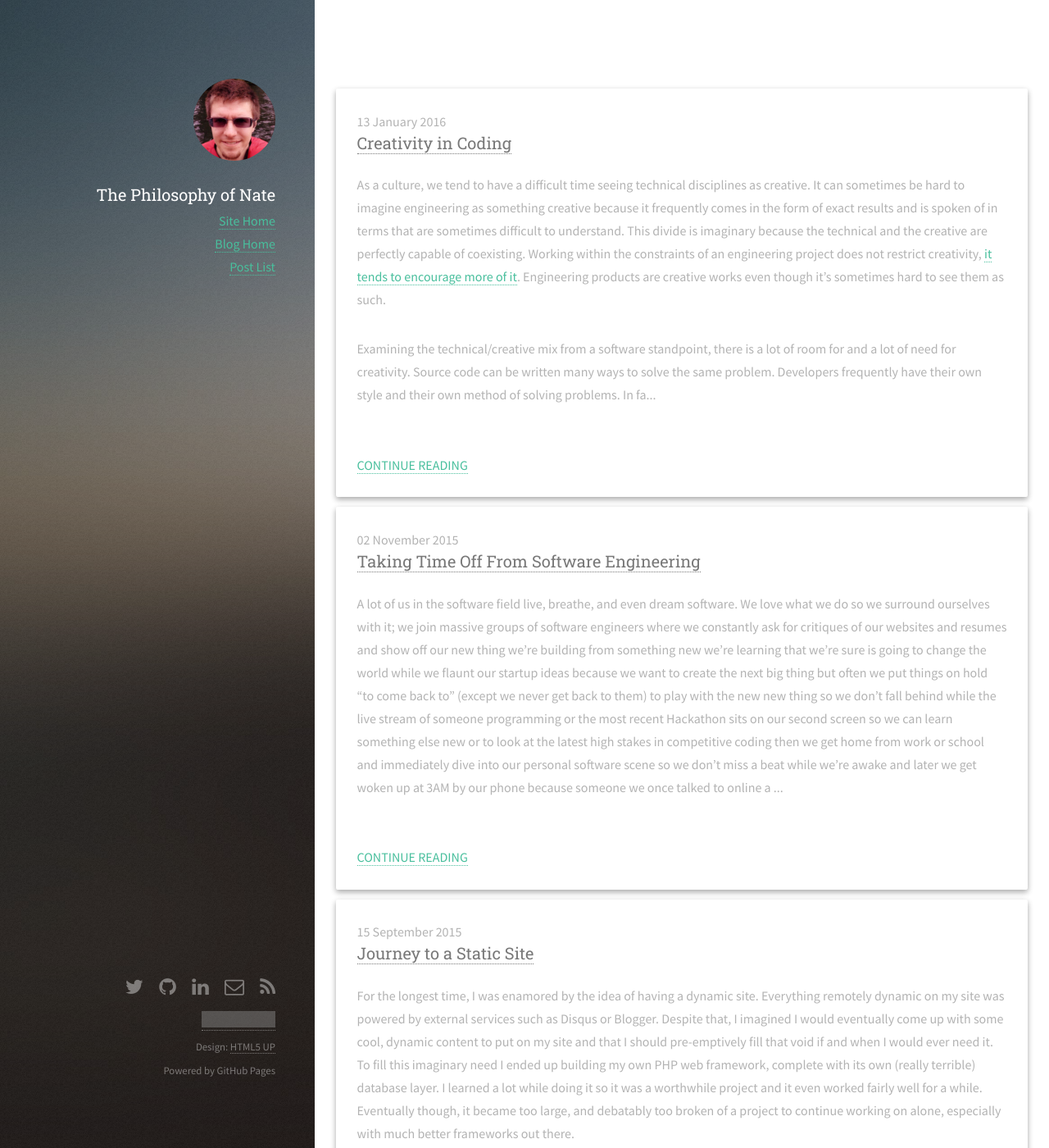
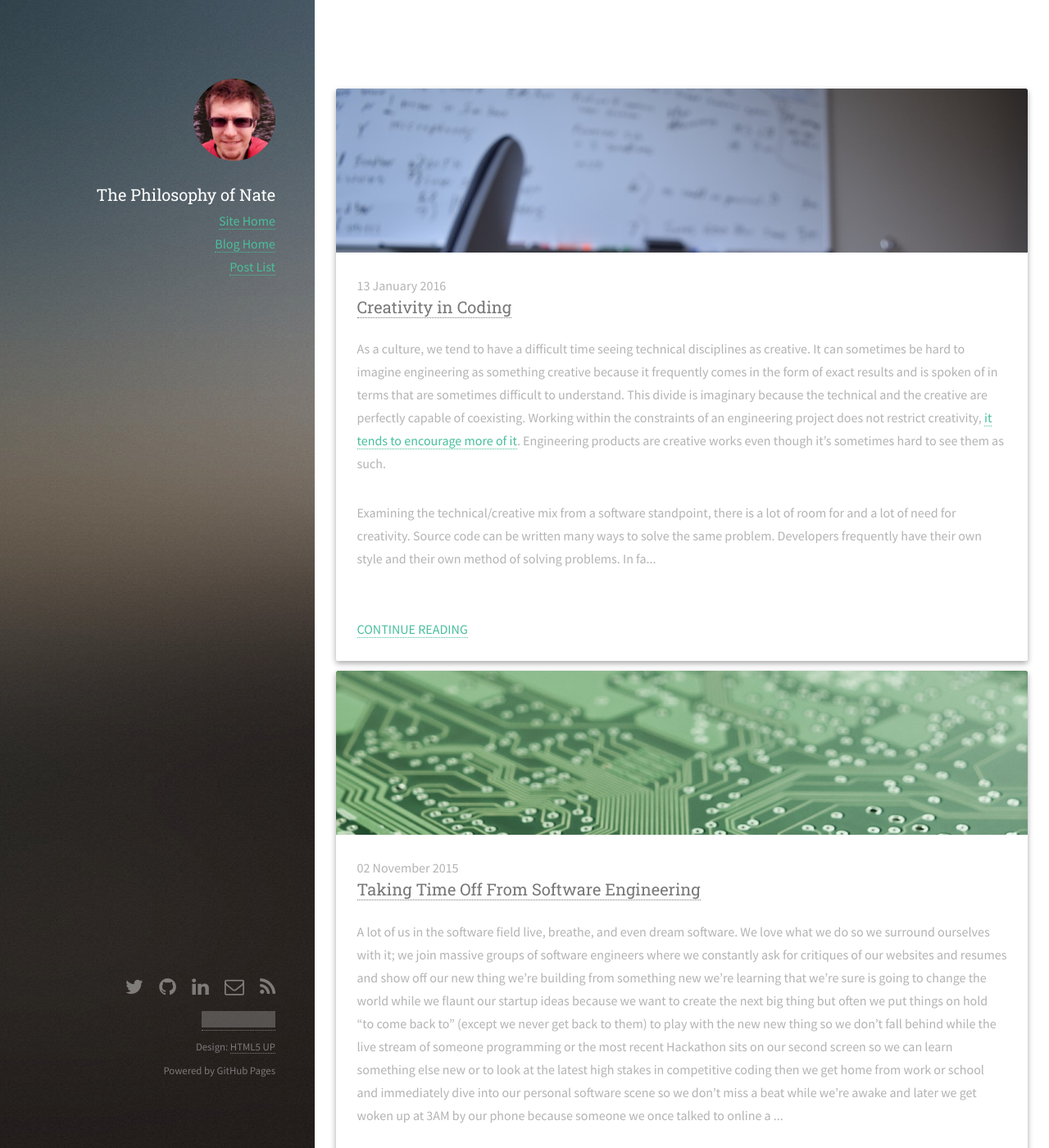
Before and after one commit to thenaterhood/thenaterhood.github.io, a Jekyll site: the page built from blog/index.html, in a window 1280 px wide and 1400 px high. Shown: the whole window at 82% size. Built offline with Jekyll 4.4.1, drawn with Linux system fonts in a browser that asks for light colours; Markdown is read by kramdown in place of the engine named in the settings; the list of posts is cut into pages by our own code; grey boxes are pictures that could not be loaded.

Commit message:
Add card images back to cards on blog

```diff
--- a/assets/css/cards.css
+++ b/assets/css/cards.css
@@ -35,6 +35,21 @@ h3.card__title {
 .shadowDepth1 {
   box-shadow: 0 3px 9px rgba(0, 0, 0, 0.12), 0 3px 6px rgba(0, 0, 0, 0.24); }
 
+.card__image {
+  min-height: 50px;
+  max-height: 200px;
+  overflow: hidden;
+  background-color: #eee; }
+
+.card__image img {
+  width: 100%;
+  max-width: 100%;
+  display: block;
+  padding-bottom: 100px; }
+
+.card__content {
+  position: relative; }
+
 /**
  * Card Styles
  */
--- a/blog/index.html
+++ b/blog/index.html
@@ -7,6 +7,17 @@ layout: strata-blog
 {% for post in paginator.posts %}
 <div class="card-wrapper">
     		<div class="card radius shadowDepth1">
+          {% if post.head-image %}
+          <div class="card__image border-tlr-radius">
+            {% if post.head-image contains "http://" %}
+    				<img src="{{ post.head-image }}" alt="image" class="border-tlr-radius">
+            {% elsif post.head-image contains "/" %}
+            <img src="{{ post.head-image }}" alt="image" class="border-tlr-radius">
+            {% else %}
+            <img src="/images/posts/{{ post.head-image }}" alt="image" class="border-tlr-radius">
+            {% endif %}
+          </div>
+          {% endif %}
     			<div class="card__content card__padding">
     				<div class="card__meta">{{ post.date | date_to_long_string }}
     				</div>
```
Also changed, not shown: assets/sass/cards.scss (+18 -0 lines).
